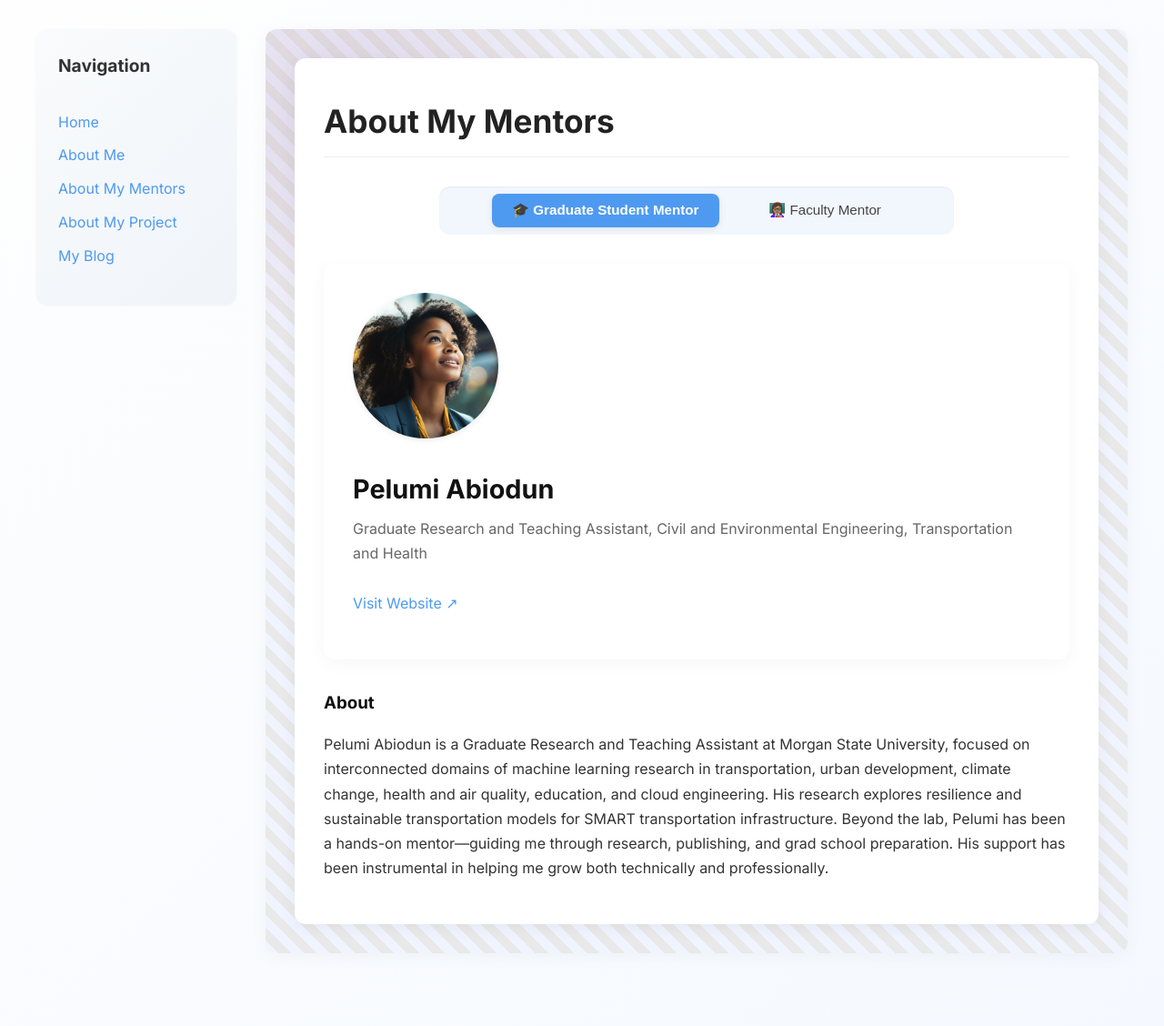
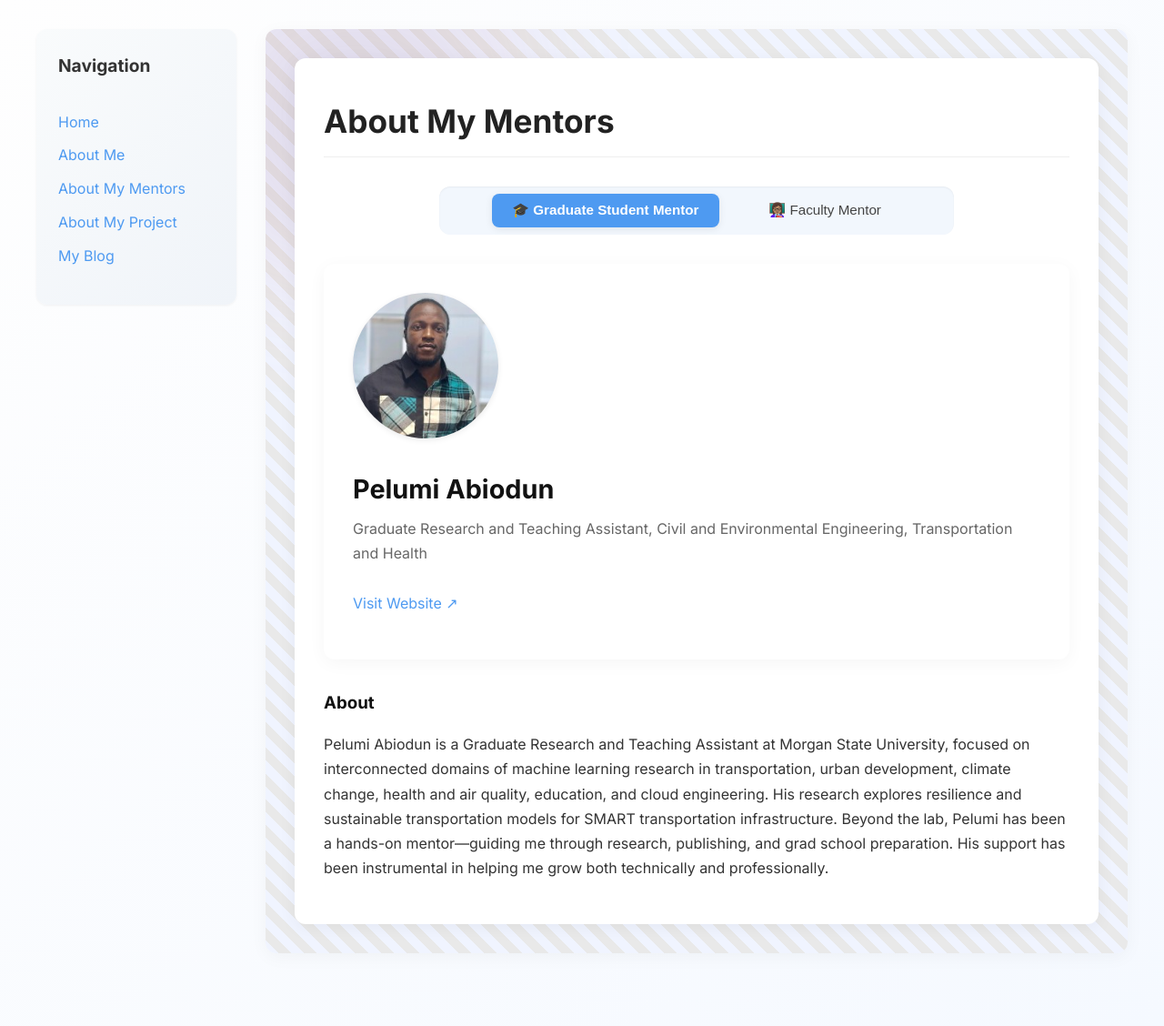
Before and after one commit to yusratmiah/yusratmiah.github.io, a Jekyll site: the page built from pages/about-my-mentor.md, in a window 1280 px wide. Shown: the whole page at 91% size. Built offline with Jekyll 4.4.1, drawn with Linux system fonts in a browser that asks for light colours.

Commit message:
Update about-my-mentor.md

```diff
--- a/pages/about-my-mentor.md
+++ b/pages/about-my-mentor.md
@@ -6,7 +6,7 @@ permalink: /about-my-mentor.html
 graduate_mentor:
   name: Pelumi Abiodun
   title: Graduate Research and Teaching Assistant, Civil and Environmental Engineering, Transportation and Health
-  image: /assets/images/graduate-student-mentor.jpg
+  image: assets/images/Pelumi Abiodun-Graduate Mentor Image.jpg
   website: https://www.linkedin.com/in/abiodunpo/
   bio: |
     Pelumi Abiodun is a Graduate Research and Teaching Assistant at Morgan State University, focused on interconnected domains of machine learning research in transportation, urban development, climate change, health and air quality, education, and cloud engineering. His research explores resilience and sustainable transportation models for SMART transportation infrastructure. Beyond the lab, Pelumi has been a hands-on mentor—guiding me through research, publishing, and grad school preparation. His support has been instrumental in helping me grow both technically and professionally.
```
Also changed, not shown: other parts of pages/about-my-mentor.md (+1 -1 lines).
